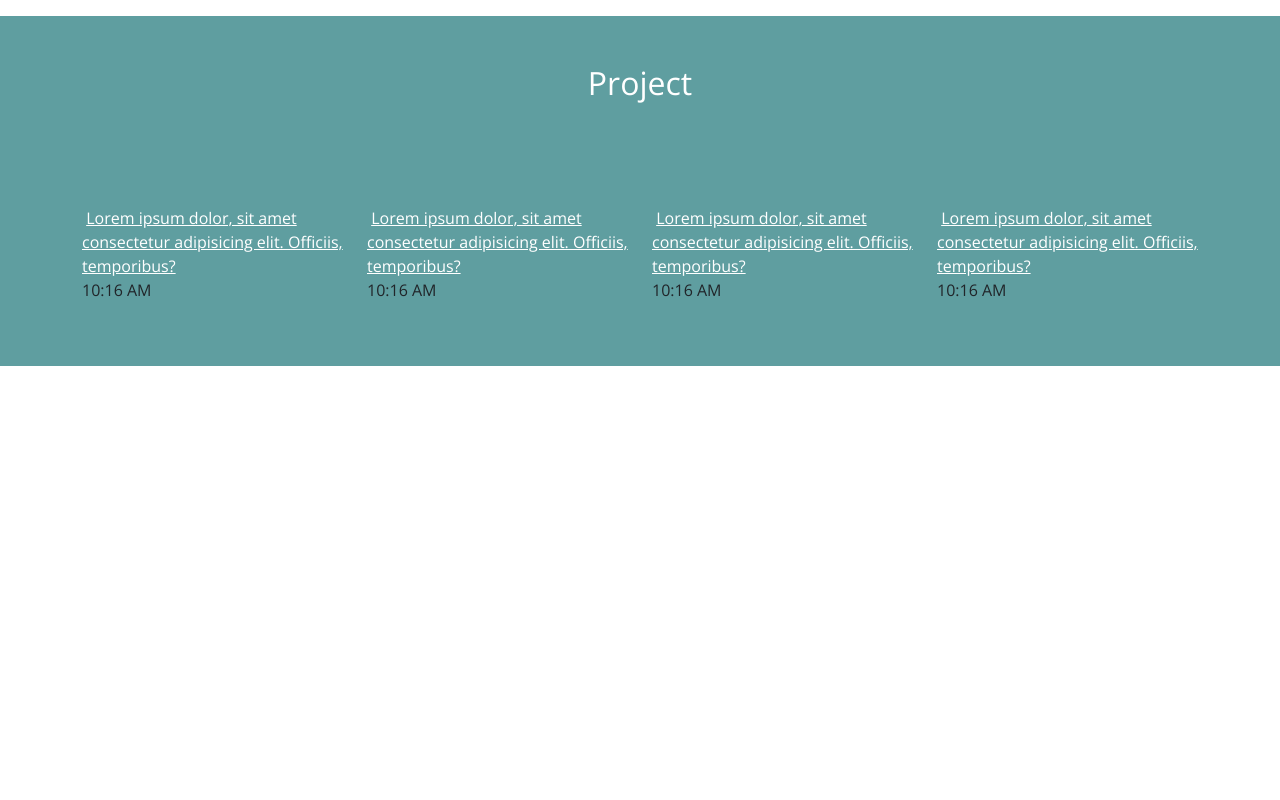
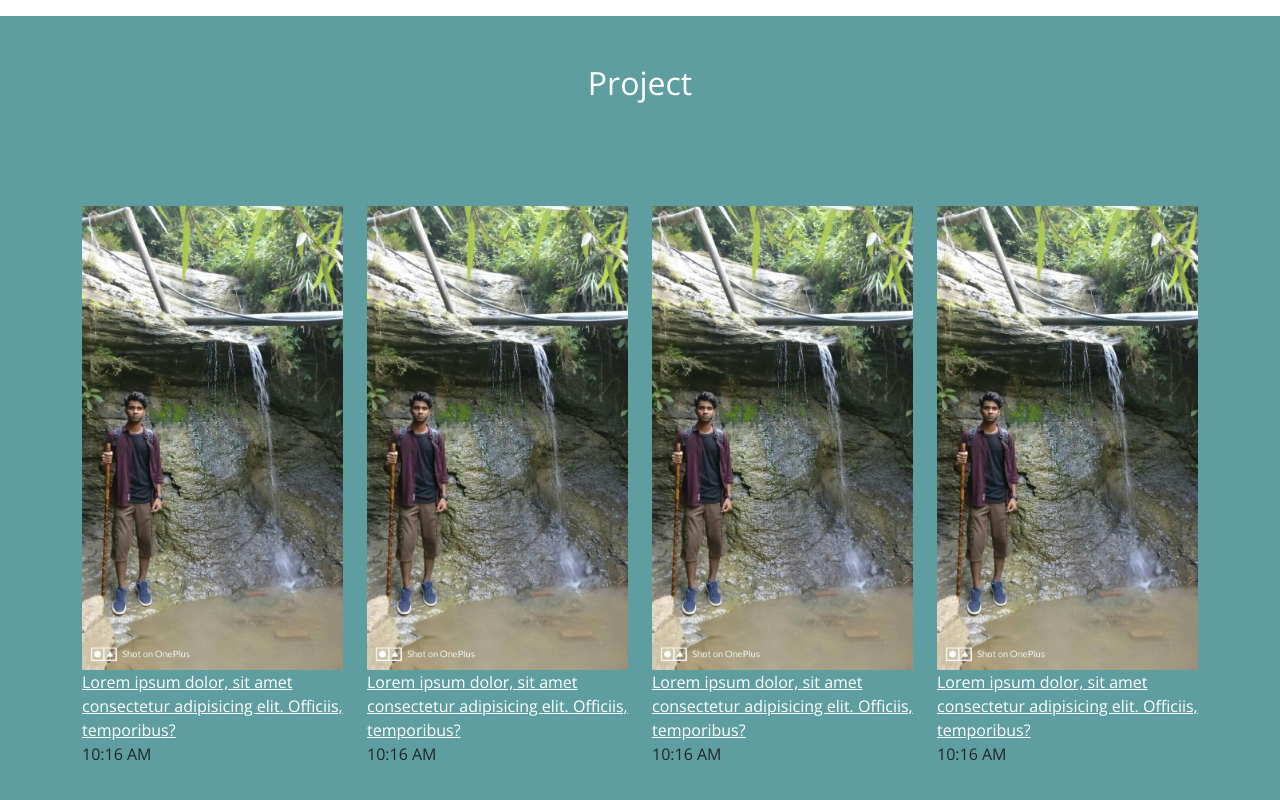
Before and after one commit to shahrier75/ss, a plain HTML site: page index.html in a window 1280 px wide. Shown: the part 1916-2716 px from the top of the page. Before the commit the page ends 2282 px from the top, so only its background shows below. Drawn offline with nearby package versions, Linux system fonts and the light colour scheme; the site is published under a folder, as on GitHub Pages, so addresses that start at the root find nothing; a web font is replaced by a local one.

Commit message:
Update index.html

```diff
--- a/index.html
+++ b/index.html
@@ -208,28 +208,28 @@
 
 <div class="col-md-3">
 
-<img src="/img/AD.jpg" class="img-fluid" alt="">
+<img src="img/AD.jpg" class="img-fluid" alt="">
 <a href="" class="text-white">Lorem ipsum dolor, sit amet consectetur adipisicing elit. Officiis, temporibus?</a>
 <p>10:16 AM</p>
 </div>
 
 <div class="col-md-3">
 
-  <img src="/img/AD.jpg" class="img-fluid" alt="">
+  <img src="img/AD.jpg" class="img-fluid" alt="">
   <a href="" class="text-white">Lorem ipsum dolor, sit amet consectetur adipisicing elit. Officiis, temporibus?</a>
   <p>10:16 AM</p>
   </div>
 
   <div class="col-md-3">
 
-    <img src="/img/AD.jpg" class="img-fluid" alt="">
+    <img src="img/AD.jpg" class="img-fluid" alt="">
     <a href="" class="text-white">Lorem ipsum dolor, sit amet consectetur adipisicing elit. Officiis, temporibus?</a>
     <p>10:16 AM</p>
     </div>
 
     <div class="col-md-3">
 
-      <img src="/img/AD.jpg" class="img-fluid" alt="">
+      <img src="img/AD.jpg" class="img-fluid" alt="">
       <a href="" class="text-white">Lorem ipsum dolor, sit amet consectetur adipisicing elit. Officiis, temporibus?</a>
       <p>10:16 AM</p>
       </div>
```
